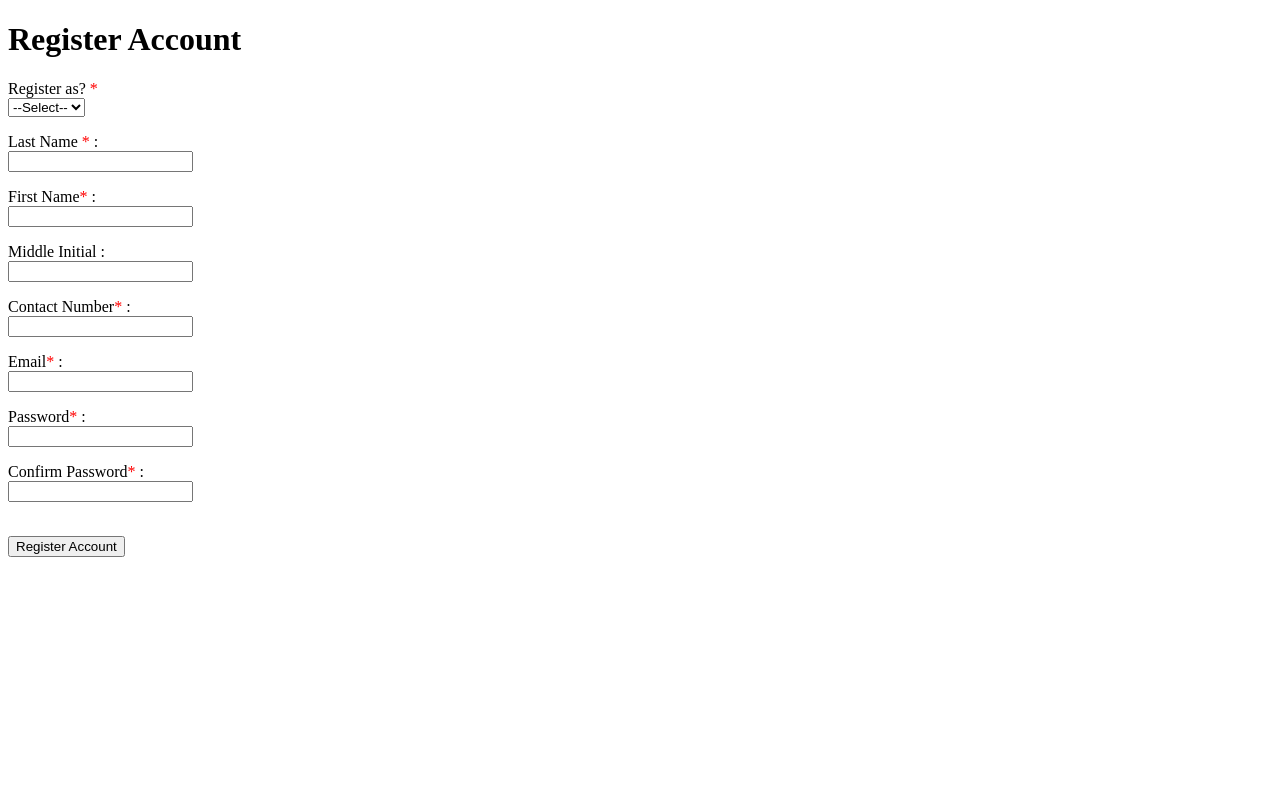
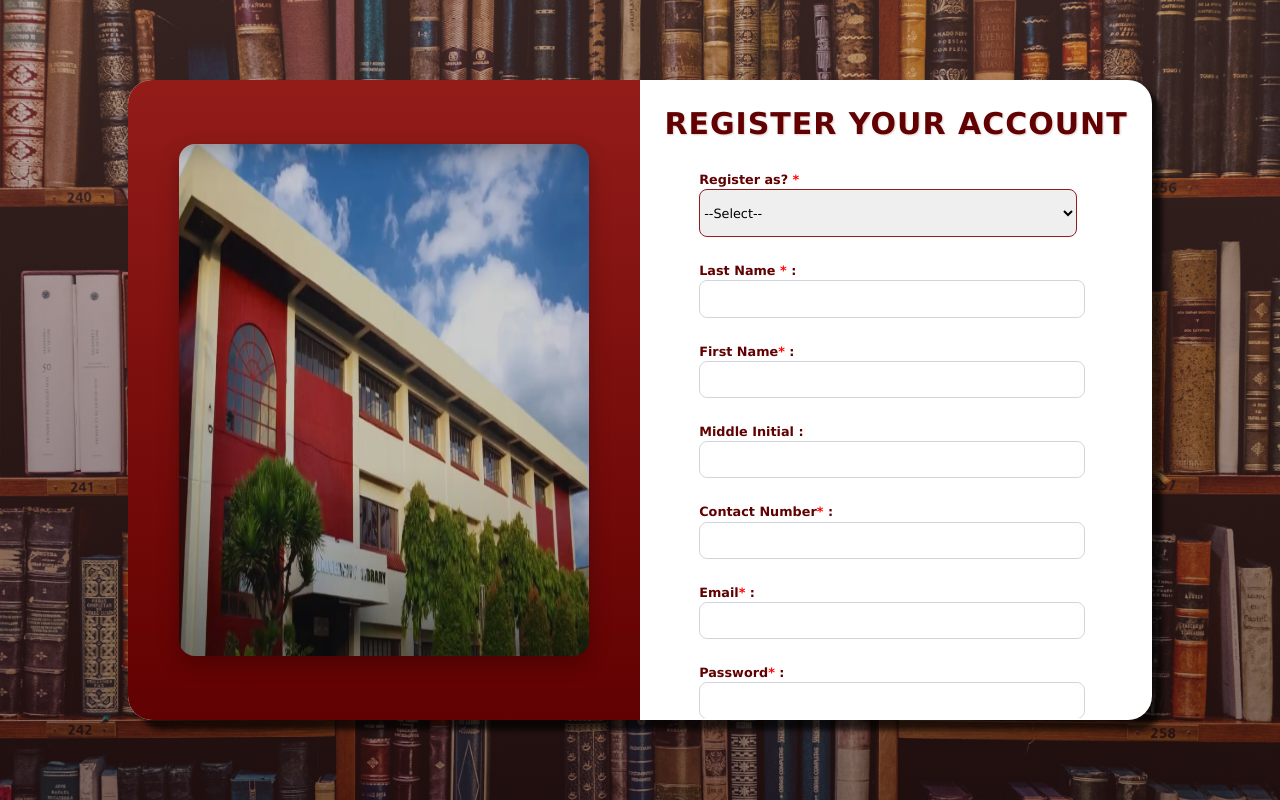
Before and after one commit to GraziellaMS21/Library-Book-Borrowing-System, a PHP site: page /addUser.php in a window 1280 px wide. Run offline with PHP 8.4, Linux system fonts and the light colour scheme; data that the repository does not hold is empty; some libraries are stand-ins or nearby versions.

Commit message:
Add Design to Register Page

```diff
--- a/borrowbook/addUser.php
+++ b/borrowbook/addUser.php
@@ -91,26 +91,23 @@
     <meta charset="UTF-8">
     <meta name="viewport" content="width=device-width, initial-scale=1.0">
     <title>Register Account</title>
-    <style>
-        label {
-            display: block;
-        }
-        span, .errors{
-            color: red;
-        }
-        #emailMessage {
-            color: blue;
-            display: none; /* Hide initially */
-            font-weight: bold;
-        }
-    </style>
+    <link rel="stylesheet" href="../borrowbook/css/addUser.css"/>
+    <script src="https://cdn.tailwindcss.com"></script>
 </head>
-<body>
-    <h1>Register Account</h1>
+<body class="h-screen flex justify-center items-center">
+    <div class="color-layer"></div>
+
+    <div class="form-container flex justify-center">
+        <div class="info-section w-1/2 flex flex-col justify-center items-center">
+            <img src="../borrowbook/images/university_library_bg.png" alt="" class="image">
+        </div>
+
+        <div class="form-section w-1/2 flex flex-col justify-center items-center">
+            <h1 class="text-3xl font-extrabold">REGISTER YOUR ACCOUNT</h1>
                 <form action="" method="POST">
                     <div class="borrowerType">
                         <label for="borrowerType">Register as? <span>*</span></label>
-            <select name="borrowerTypeID" id="borrowerType" onchange="borrowerType()">
+                        <select name="borrowerTypeID" id="borrowerType" onchange="borrowerType()" class="h-12 w-full rounded-lg">
                             <option value="">--Select--</option>
                             <?php
                                 forEach($borrowerTypes as $type){
@@ -122,38 +119,55 @@
                         </select>
                         <p class="errors"><?= $errors["borrowerTypeID"] ?? ""?></p>
                     </div>
+
+                    <div class="input">
                         <label for="lName">Last Name <span>*</span> : </label>
-        <input type="text" name="lName" id="lName" value="<?= $register["lName"] ?? "" ?>">
+                        <input type="text" class="input-field" name="lName" id="lName" value="<?= $register["lName"] ?? "" ?>">
                         <p class="errors"><?= $errors["lName"] ?? "" ?></p>
+                    </div>
 
+                    <div class="input">
                         <label for="fName">First Name<span>*</span> : </label>
-        <input type="text" name="fName" id="fName" value="<?= $register["fName"] ?? "" ?>">
+                        <input type="text" class="input-field" name="fName" id="fName" value="<?= $register["fName"] ?? "" ?>">
                         <p class="errors"><?= $errors["fName"] ?? ""?></p>
+                    </div>
 
+                    <div class="input">
                         <label for="middleIn">Middle Initial : </label>
-        <input type="text" name="middleIn" id="middleIn" value="<?= $register["middleIn"] ?? "" ?>">
+                        <input type="text" class="input-field" name="middleIn" id="middleIn" value="<?= $register["middleIn"] ?? "" ?>">
                         <p class="errors"><?= $errors["middleIn"] ?? ""?></p>
+                    </div>
+                    <div class="input">
+                        <label for="contactNo">Contact Number<span>*</span> : </label>
+                        <input type="text" class="input-field" name="contactNo" id="contactNo" value="<?= $register["contactNo"] ?? "" ?>">
+                        <p class="errors"><?= $errors["contactNo"] ?? ""?></p>
+                    </div>
 
-        <label for="contactNo">Contact Number<span>*</span> : </label>
-        <input type="text" name="contactNo" id="contactNo" value="<?= $register["contactNo"] ?? "" ?>">
-        <p class="errors"><?= $errors["contactNo"] ?? ""?></p>
-
+                    <div class="input">
                         <label for="email">Email<span>*</span> : </label>
                         <p id = "emailMessage" >Hello</p>
-        <input type="text" name="email" id="email" value="<?= $register["email"] ?? "" ?>">
+                        <input type="text" class="input-field" name="email" id="email" value="<?= $register["email"] ?? "" ?>">
                         <p class="errors"><?= $errors["email"] ?? ""?></p>
+                    </div>
 
+                    <div class="input">
                         <label for="password">Password<span>*</span> : </label>
-        <input type="text" name="password" id="password" value="<?= $register["password"] ?? "" ?>">
+                        <input type="text" class="input-field" name="password" id="password" value="<?= $register["password"] ?? "" ?>">
                         <p class="errors"><?= $errors["password"] ?? ""?></p>
+                    </div>
 
+                    <div class="input">
                         <label for="conPass">Confirm Password<span>*</span> : </label>
-        <input type="text" name="conPass" id="conPass" value="<?= $register["conPass"] ?? "" ?>">
+                        <input type="text" class="input-field" name="conPass" id="conPass" value="<?= $register["conPass"] ?? "" ?>">
                         <p class="errors"><?= $errors["conPass"] ?? ""?></p>
+                    </div>
 
                     <br>
-        <input type="submit" value="Register Account">
+                    <input type="submit" value="Register Account" class="font-bold cursor-pointer mb-8 border-none rounded-lg">
                 </form>
+            </div>
+        </div>
+    </div>
 </body>
 <script>
      document.addEventListener('DOMContentLoaded', function () {
--- /dev/null
+++ b/borrowbook/css/addUser.css
@@ -0,0 +1,136 @@
+body {
+  font-family: Verdana, Geneva, Tahoma, sans-serif;
+  background-image: url(../images/library.jpg);
+  background-repeat: no-repeat;
+  background-size: cover;
+  background-position: center;
+  font-size: 0.8rem;
+  position: relative;
+  overflow: hidden;
+}
+
+.color-layer {
+  background: linear-gradient(rgba(128, 81, 80, 0.4), rgba(51, 22, 22, 0.6));
+  position: absolute;
+  top: 0;
+  left: 0;
+  width: 100%;
+  height: 100%;
+  z-index: -1;
+}
+
+.form-container {
+  width: 80vw;
+  min-height: 80vh;
+  background-color: white;
+  border-radius: 1.5rem;
+  box-shadow: 10px 10px 5px rgba(0, 0, 0, 0.678);
+}
+
+.info-section {
+  background: linear-gradient(#931c19, #610101);
+  border-radius: 1.5rem 0 0 1.5rem;
+  transition: all 0.4s ease;
+}
+
+.info-section:hover {
+  filter: brightness(1.1);
+}
+
+.image {
+  height: 80%;
+  width: 80%;
+  border-radius: 1rem;
+  box-shadow: 0 8px 20px rgba(0, 0, 0, 0.25);
+  transition: box-shadow 0.3s ease;
+}
+
+.image:hover {
+  transform: scale(1.05);
+  box-shadow: 0 12px 25px rgba(0, 0, 0, 0.35);
+}
+
+.form-section {
+  overflow-y: auto;
+  max-height: 80vh;
+}
+
+.form-section h1 {
+  color: #610101;
+  letter-spacing: 1px;
+  text-shadow: 1px 1px 2px rgba(97, 1, 1, 0.2);
+  padding-top: 1.5rem;
+}
+
+form {
+  width: 80%;
+  max-height: 70vh;
+  margin-top: 1rem;
+  overflow-y: auto;
+  scrollbar-width:auto;
+  scrollbar-color: #931c19 #f5f5f5;
+}
+
+label {
+  font-weight: bold;
+  color: #610101;
+  margin-top: 1.5rem;
+}
+
+span {
+  color: red;
+}
+
+.input{
+    margin: 1.5rem 1rem 0 0.5rem;
+}
+
+.input-field {
+  border: 1px solid #d1d5db;
+  padding: 0.5rem;
+  border-radius: 0.5rem;
+  transition: all 0.3s ease;
+  width: 100%;
+}
+
+.input-field:focus {
+  outline: none;
+  border-color: #931c19;
+  box-shadow: 0 0 0 4px rgba(147, 28, 25, 0.2);
+}
+
+.borrowerType {
+    margin: 0.75rem 1.5rem 0.75rem 0.5rem;
+}
+
+select {
+  border: 1px solid #931c19;
+  transition: ease;
+}
+
+select:focus {
+  outline: none;
+  border-color: #610101;
+  box-shadow: 0 0 0 4px rgba(97, 1, 1, 0.2);
+}
+
+input[type="submit"] {
+  background: linear-gradient(90deg, #931c19, #610101);
+  color: white;
+  padding: 0.6rem 1.2rem;
+  transition: all 0.3s ease;
+  box-shadow: 0 4px 10px rgba(147, 28, 25, 0.3);
+}
+
+input[type="submit"]:hover {
+  transform: translateY(-2px);
+  box-shadow: 0 8px 15px rgba(147, 28, 25, 0.4);
+  background: linear-gradient(90deg, #610101, #931c19);
+}
+
+
+.errors {
+  color: #dc2626;
+  font-size: 0.8rem;
+  margin-top: 0.2rem;
+}
```
Also changed, not shown: borrowbook/images/1.png (added), borrowbook/images/2.png (added), borrowbook/images/492-4924299_page-flip-png-transparent-page-flip-png-clipart.png (added), borrowbook/images/b.png (added), borrowbook/images/library.jpg (added), borrowbook/images/old-book-open-isolated-with-clipping-path-for-mockup-png.webp (added), borrowbook/images/open_book.png (added), borrowbook/images/university_library_bg.png (added). Lines whose indentation alone changed are shown as unchanged.
